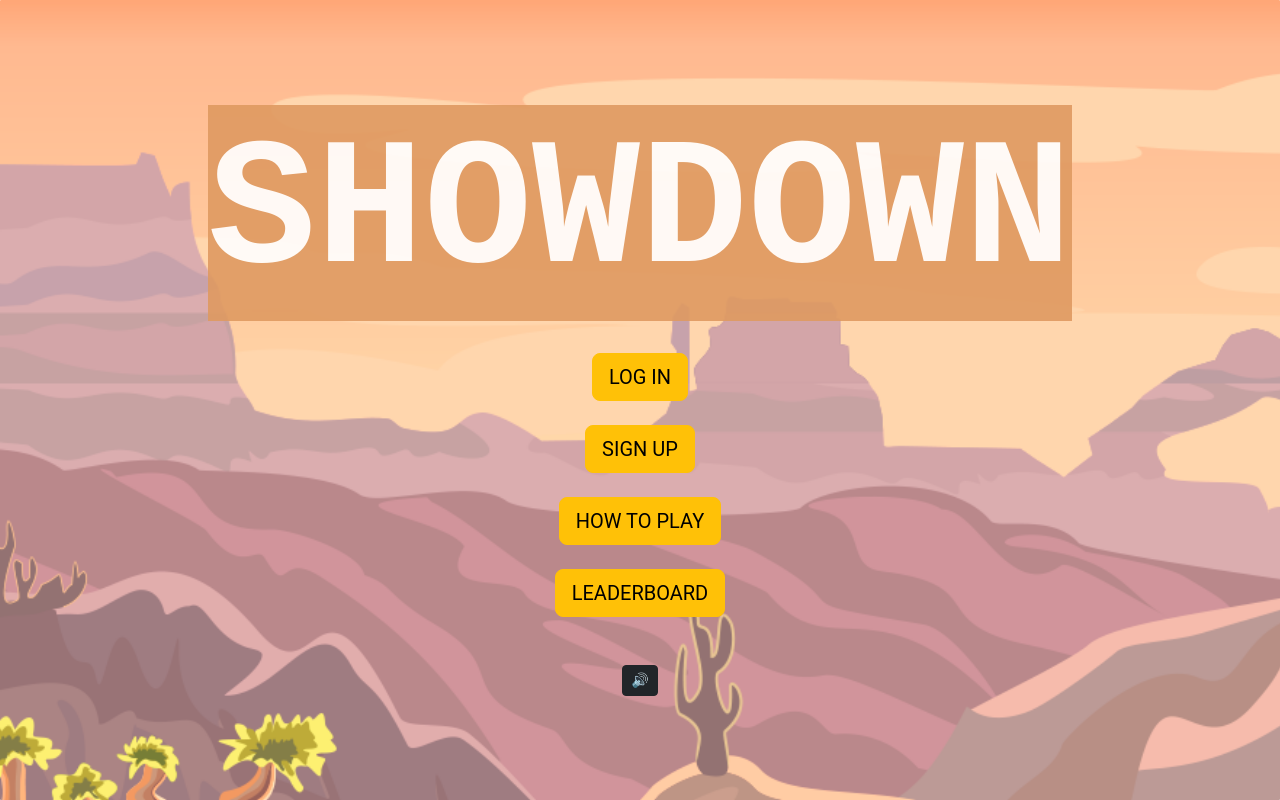
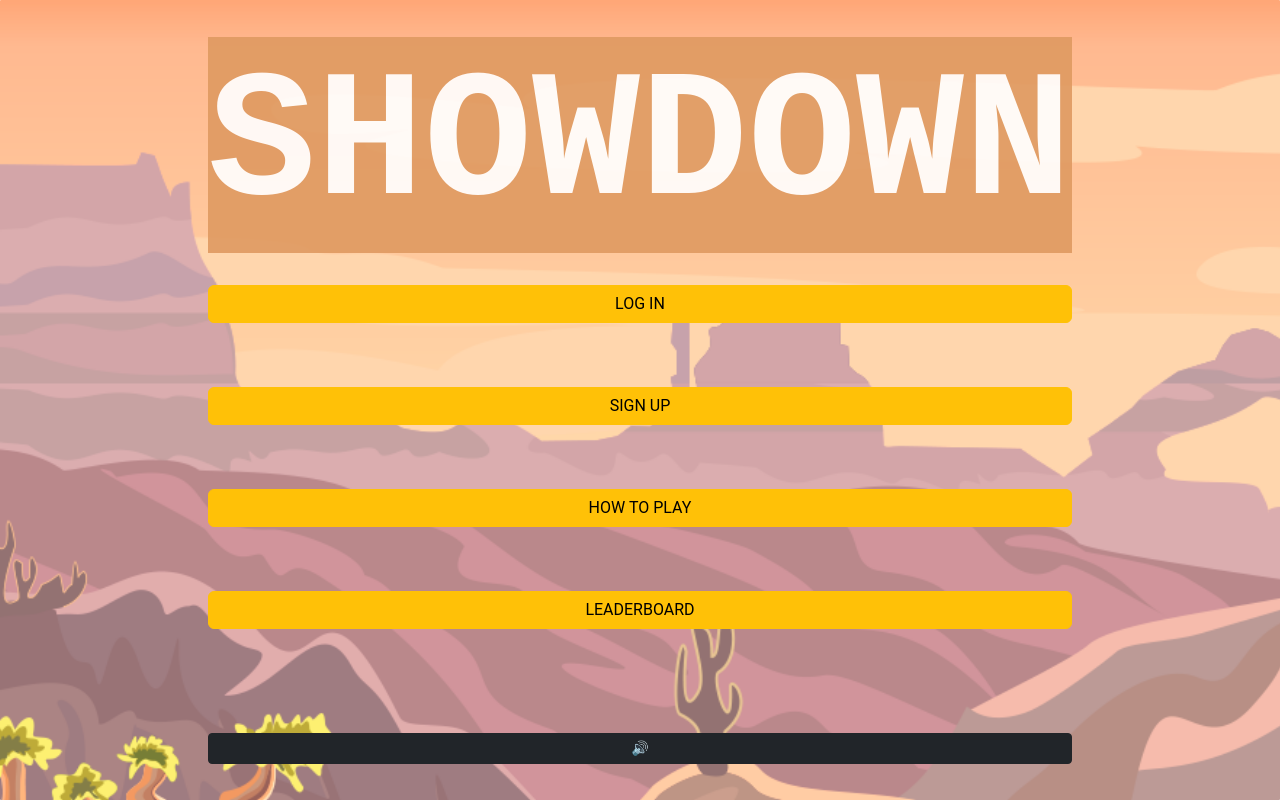
Before and after one commit to DrProfDavis/shootem-up-showdown, a React (Create React App) app in the folder client/: page /home in a window 1280 px wide. Built offline with nearby package versions, Linux system fonts and the light colour scheme.

Commit message:
implemented react-bootstrap buttons for home page

```diff
--- a/client/src/pages/Home.js
+++ b/client/src/pages/Home.js
@@ -40,48 +40,41 @@ const Home = () => {
       <br></br>
 
 
+        <div className="d-grid gap-2">
           {!isAuthenticated ? (
-          <Link to="/login"><button class="btn btn-lg btn-warning btn-block" >LOG IN</button></Link>
+            <Link to="/login" className="btn btn-block btn-warning">LOG IN</Link>
           ) : (
             <div className='main-container'>
               <h3>HOWDY {currentUser.data.username}🌵</h3>
             </div>
           )}
-
           <br></br>
           <br></br>
-
           {!isAuthenticated ? (
-          <Link to="/signup"><button class="btn btn-lg btn-warning btn-block">SIGN UP</button></Link>
+            <Link to="/signup" className="btn btn-block btn-warning">SIGN UP</Link>
           ) : (
-            <Link to="/"><button class="btn btn-lg btn-warning btn-block">PLAY GAME</button></Link>
+              <Link to="/" className="btn btn-block btn-warning">PLAY GAME</Link>
           )}
-
           <br></br>
           <br></br>
-
-        <Link to="/howtoplay"><button class="btn btn-lg btn-warning btn-block" >HOW TO PLAY</button></Link>
+          <Link to="/howtoplay" className="btn btn-block btn-warning">HOW TO PLAY</Link>
           <br></br>
           <br></br>
-
-        <Link to="/leaderboard"><button class="btn btn-lg btn-warning btn-block" >LEADERBOARD</button></Link>
-
+          <Link to="/leaderboard" className="btn btn-block btn-warning">LEADERBOARD</Link>
           <br></br>
           <br></br>
-
           <nav>
             {isAuthenticated ? (
               <button class="btn btn-sm btn-danger btn-block" onClick={userLogout}>LOG OUT</button>
             ) : null}
           </nav>
-
           <br></br>
-
           {!isPlaying && (
             <button class="btn btn-sm btn-dark btn-block" onClick={startBackgroundMusic}>
               🔊
             </button>
           )}
+        </div>
 
       </div>
     </div>
```
Lines whose indentation alone changed are shown as unchanged.
